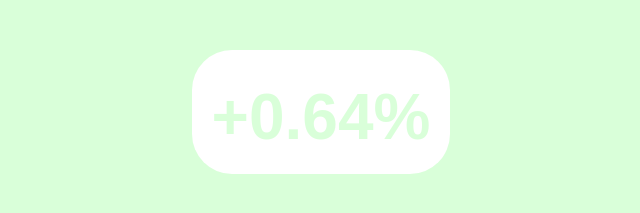
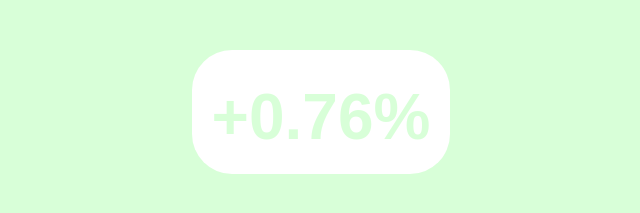
Before and after one commit to brycedorn/market-vibe, a plain HTML site: page index.html in a window 1280 px wide. Shown: the part 401-614 px from the top of the page, 319-959 px from the left. Drawn offline with Linux system fonts and the light colour scheme.

Commit message:
Deploying to gh-pages from  @ 5fb5195ecb50fae0e42ed5a79d78eec31ddffd7c 🚀

```diff
--- a/index.html
+++ b/index.html
@@ -1 +1 @@
-<!DOCTYPE html><html><head><title>Market is 🙂 today.</title><meta charset="utf-8"><link rel="preconnect" href="https://finnhub.io"></head><body style="margin:0"><div style="width:100%;height:100vh;display:flex;flex-direction:column;align-items:center;justify-content:center;background-color:rgba(0,255,0,.15);font-family:sans-serif"><h1 style="font-size:12em;cursor:default;margin:0">🙂</h1><h2 style="border-radius:40px;background:#fff;cursor:default;padding:30px 20px 20px;color:rgba(0,255,0,.15);font-size:4em">+0.64%</h2></div> </body></html>
+<!DOCTYPE html><html><head><title>Market is 🙂 today.</title><meta charset="utf-8"><link rel="preconnect" href="https://finnhub.io"></head><body style="margin:0"><div style="width:100%;height:100vh;display:flex;flex-direction:column;align-items:center;justify-content:center;background-color:rgba(0,255,0,.153);font-family:sans-serif"><h1 style="font-size:12em;cursor:default;margin:0">🙂</h1><h2 style="border-radius:40px;background:#fff;cursor:default;padding:30px 20px 20px;color:rgba(0,255,0,.153);font-size:4em">+0.76%</h2></div> </body></html>
```
